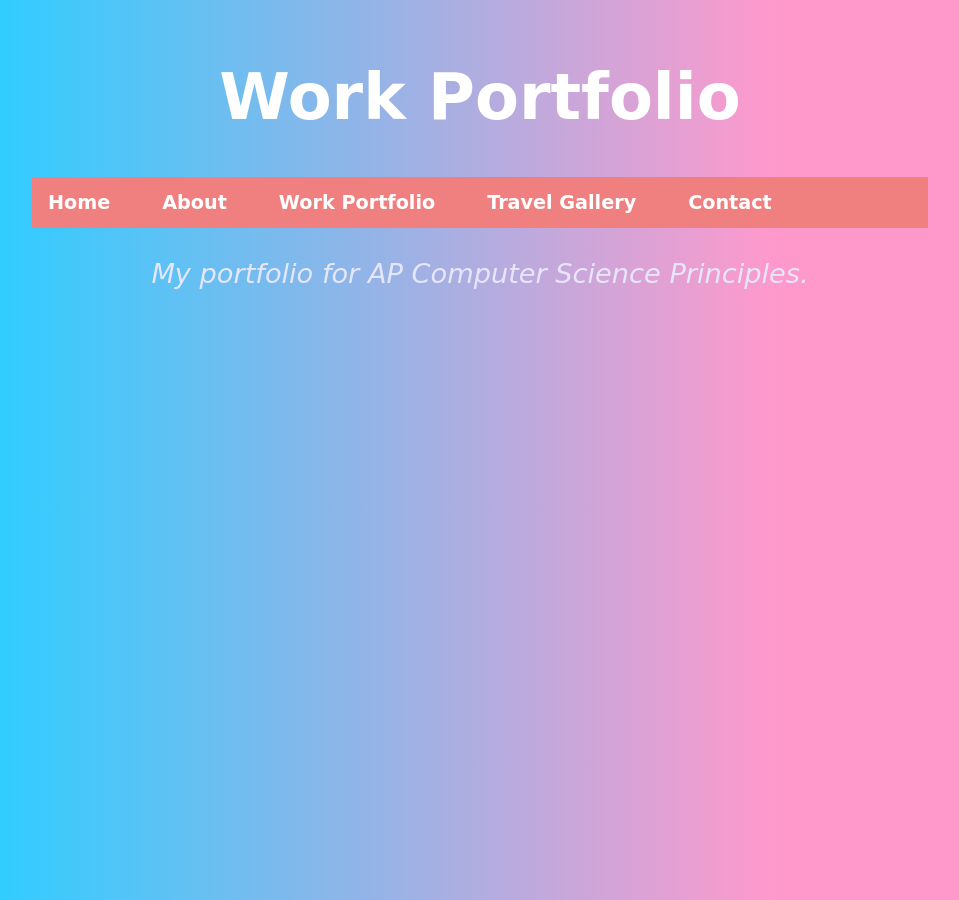
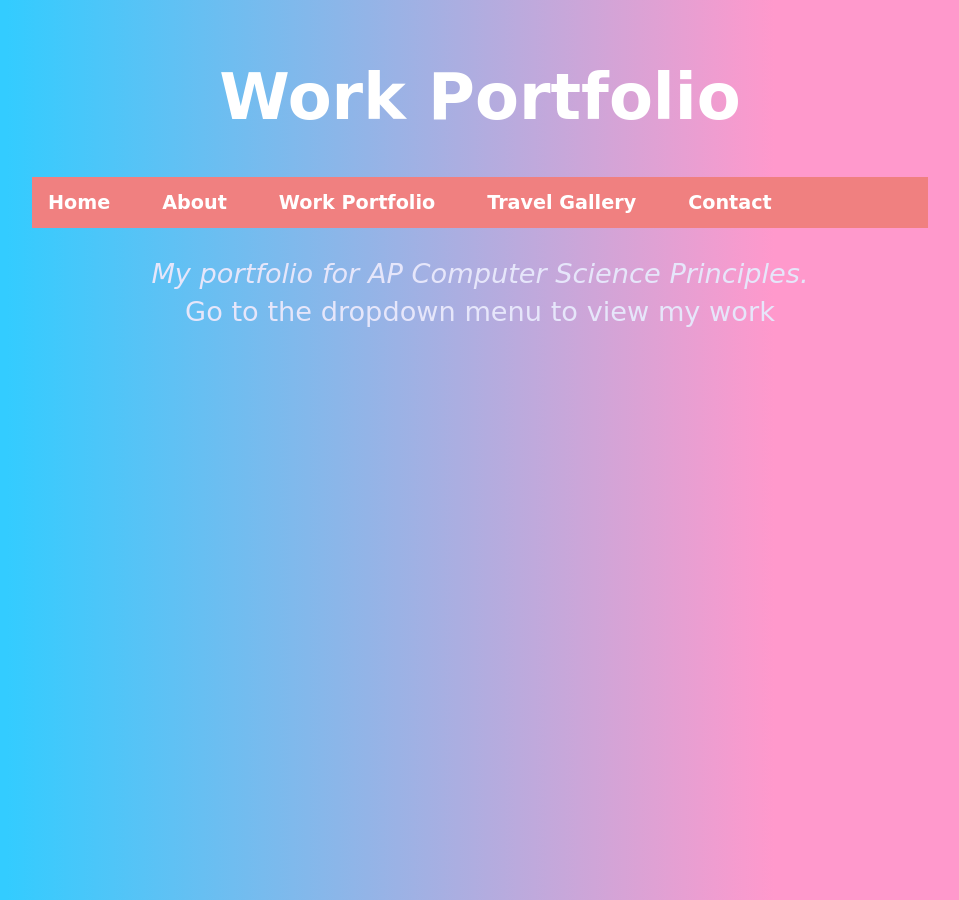
Before and after one commit to CNakano7/CNakano7.github.io, a Jekyll site: the page Work Portfolio/index.html, which Jekyll copies as it is, in a window 1280 px wide. Shown: the whole page, without its empty margins (160-1119 px from the left). Built offline with Jekyll 4.4.1, drawn with Linux system fonts in a browser that asks for light colours.

Commit message:
Update index.html

```diff
--- a/Work Portfolio/index.html
+++ b/Work Portfolio/index.html
@@ -26,6 +26,6 @@
   <li style="font-size:120%;"><a href="/Contact/index.html">Contact</a></li>
 </ul>
 </nav>
-	<p style="color: lavender; text-align:center; font-size:170%"><i>My portfolio for AP Computer Science Principles.</i></p>
+	<p style="color: lavender; text-align:center; font-size:170%"><i>My portfolio for AP Computer Science Principles.</i><br>Go to the dropdown menu to view my work</p>
 </body>
 </html>
```
